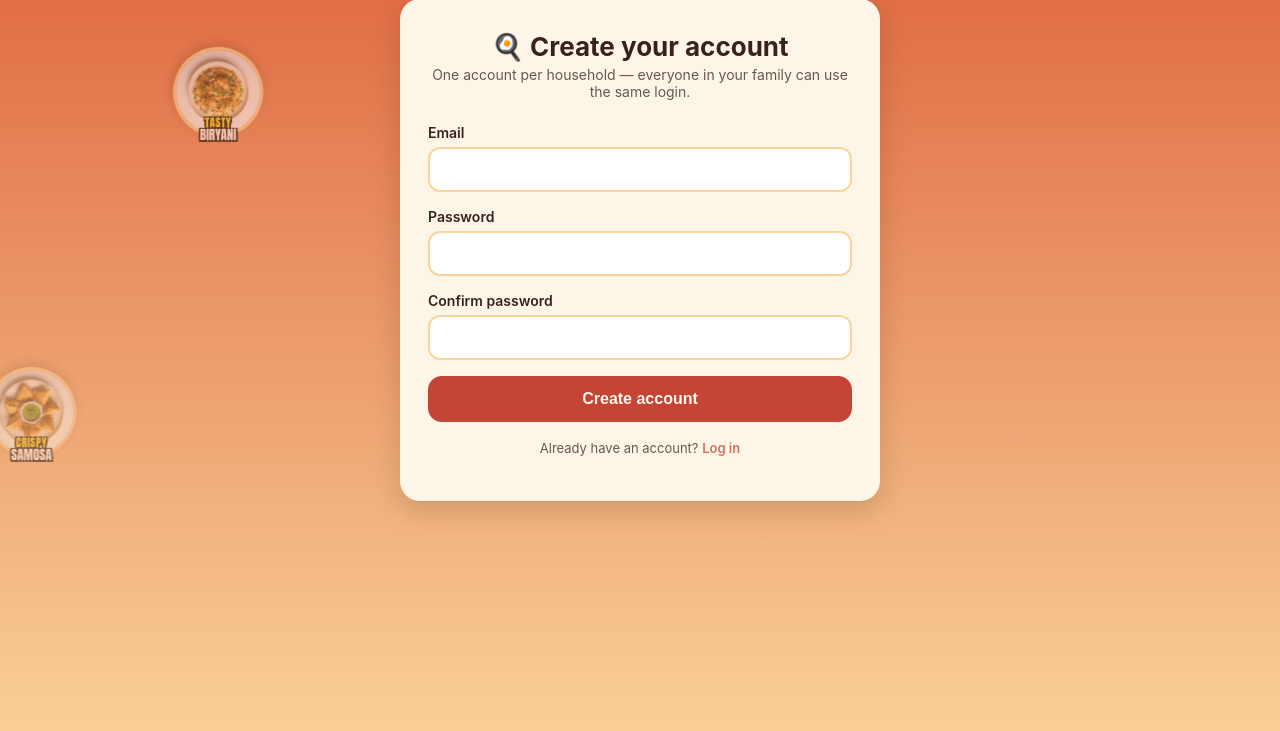
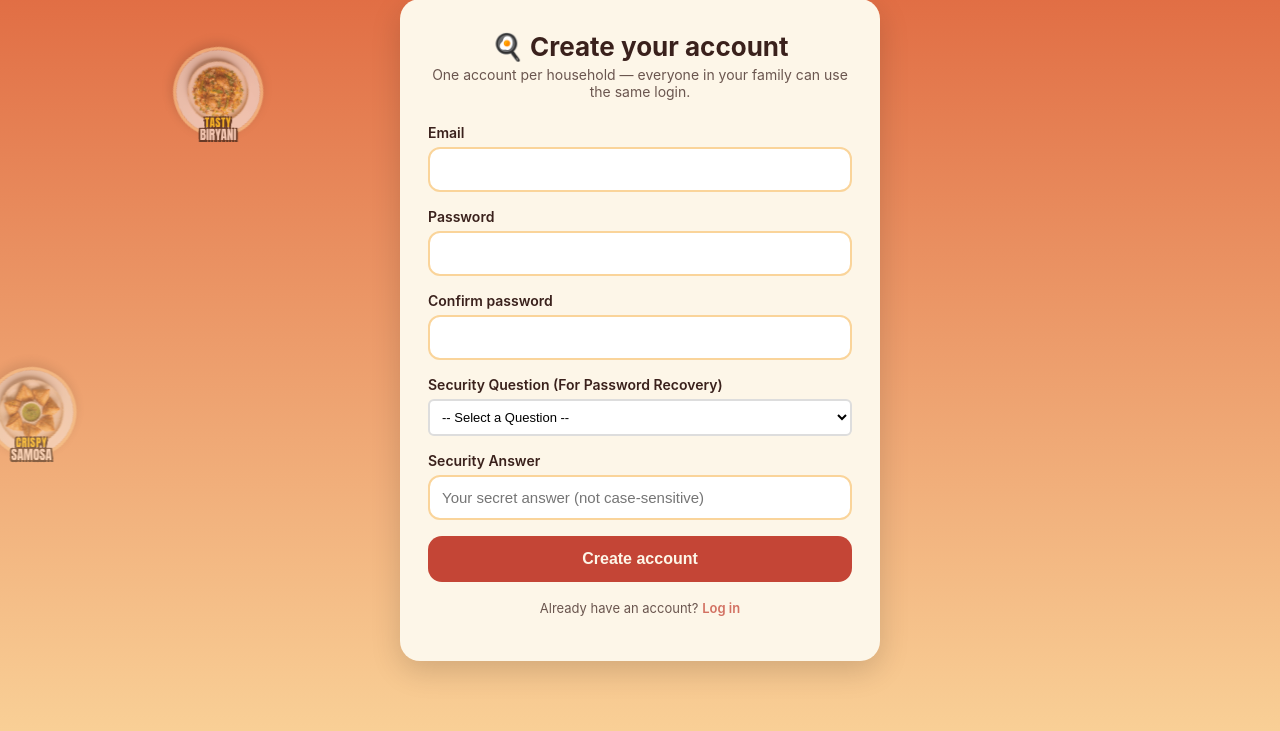
Before and after one commit to kinzafatima110/Chef-Chat, a Flask app: page /signup in a window 1280 px wide. Shown: the part 33-764 px from the top of the page. Run offline with Flask 3, Linux system fonts and the light colour scheme.

Commit message:
Add Forgot Password security recovery and verification options

```diff
--- a/app.py
+++ b/app.py
@@ -1,4 +1,4 @@
-from flask import Flask, redirect, render_template, request, session, url_for
+from flask import Flask, flash, redirect, render_template, request, session, url_for
 
 import suggestions
 from auth import current_user, hash_password, is_valid_email, login_required, verify_password
@@ -32,6 +32,8 @@ def signup():
     email = request.form.get("email", "").strip().lower()
     password = request.form.get("password", "")
     confirm = request.form.get("confirm", "")
+    security_question = request.form.get("security_question", "").strip()
+    security_answer = request.form.get("security_answer", "").strip().lower()
 
     if not is_valid_email(email):
         error = "Enter a valid email address."
@@ -39,6 +41,8 @@ def signup():
         error = "Password must be at least 8 characters."
     elif password != confirm:
         error = "Passwords don't match."
+    elif not security_question or not security_answer:
+        error = "Security question and answer are required for password recovery."
     elif get_user_by_email(email):
         error = "An account with this email already exists."
     else:
@@ -47,7 +51,7 @@ def signup():
     if error:
         return render_template("signup.html", error=error, email=email)
 
-    user = create_user(email, hash_password(password))
+    user = create_user(email, hash_password(password), security_question, security_answer)
     session["user_id"] = user["id"]
     return redirect(url_for("quiz_form"))
 
@@ -71,6 +75,95 @@ def login():
 @app.route("/logout")
 def logout():
     session.clear()
+    return redirect(url_for("login"))
+
+
+@app.route("/forgot_password", methods=["GET", "POST"])
+def forgot_password():
+    if request.method == "GET":
+        return render_template("forgot_password.html", step="email", email="", error=None)
+
+    step = request.form.get("step")
+    email = request.form.get("email", "").strip().lower()
+
+    if step == "verify_email":
+        if not email:
+            return render_template("forgot_password.html", step="email", email="", error="Please enter your email.")
+
+        user = get_user_by_email(email)
+        if not user:
+            return render_template("forgot_password.html", step="email", email=email, error="No account found with this email.")
+
+        # Determine if they have a security question configured
+        has_security_question = bool(user.get("security_question"))
+        return render_template(
+            "forgot_password.html",
+            step="verify",
+            email=email,
+            has_security_question=has_security_question,
+            security_question=user.get("security_question"),
+            error=None
+        )
+
+    elif step == "reset":
+        user = get_user_by_email(email)
+        if not user:
+            return render_template("forgot_password.html", step="email", email="", error="Session expired or invalid user. Please start again.")
+
+        new_password = request.form.get("new_password")
+        confirm_password = request.form.get("confirm_password")
+
+        # Verify identity first
+        has_security_question = bool(user.get("security_question"))
+        verified = False
+
+        if has_security_question:
+            answer = request.form.get("security_answer", "").strip().lower()
+            correct_answer = (user.get("security_answer") or "").strip().lower()
+            if answer and answer == correct_answer:
+                verified = True
+        else:
+            submitted_wa = request.form.get("wa_id", "").strip().replace(" ", "").replace("+", "").replace("-", "")
+            saved_wa = (user.get("wa_id") or "").strip().replace(" ", "").replace("+", "").replace("-", "")
+            if submitted_wa and submitted_wa == saved_wa:
+                verified = True
+
+        if not verified:
+            error_msg = "Incorrect security answer." if has_security_question else "Incorrect registered WhatsApp number."
+            return render_template(
+                "forgot_password.html",
+                step="verify",
+                email=email,
+                has_security_question=has_security_question,
+                security_question=user.get("security_question"),
+                error=error_msg
+            )
+
+        if len(new_password) < 8:
+            return render_template(
+                "forgot_password.html",
+                step="verify",
+                email=email,
+                has_security_question=has_security_question,
+                security_question=user.get("security_question"),
+                error="Password must be at least 8 characters long."
+            )
+
+        if new_password != confirm_password:
+            return render_template(
+                "forgot_password.html",
+                step="verify",
+                email=email,
+                has_security_question=has_security_question,
+                security_question=user.get("security_question"),
+                error="Passwords do not match."
+            )
+
+        # Update user password in DB
+        update_user(user["id"], password_hash=hash_password(new_password))
+        flash("Password reset successfully! Please log in with your new password.")
+        return redirect(url_for("login"))
+
     return redirect(url_for("login"))
 
 
--- a/db.py
+++ b/db.py
@@ -19,6 +19,8 @@ CREATE TABLE IF NOT EXISTS users (
     last_suggested TEXT,
     wa_id TEXT,
     suggestion_seed_offset INTEGER DEFAULT 0,
+    security_question TEXT,
+    security_answer TEXT,
     created_at TEXT NOT NULL
 );
 
@@ -115,6 +117,12 @@ def init_db():
     if "suggestion_seed_offset" not in columns:
         conn.execute("ALTER TABLE users ADD COLUMN suggestion_seed_offset INTEGER DEFAULT 0")
         conn.commit()
+    if "security_question" not in columns:
+        conn.execute("ALTER TABLE users ADD COLUMN security_question TEXT")
+        conn.commit()
+    if "security_answer" not in columns:
+        conn.execute("ALTER TABLE users ADD COLUMN security_answer TEXT")
+        conn.commit()
     conn.close()
 
 
@@ -132,11 +140,11 @@ def get_user_by_email(email):
     return dict(row) if row else None
 
 
-def create_user(email, password_hash):
+def create_user(email, password_hash, security_question=None, security_answer=None):
     conn = get_conn()
     conn.execute(
-        "INSERT INTO users (email, password_hash, created_at) VALUES (?, ?, ?)",
-        (email, password_hash, datetime.utcnow().isoformat()),
+        "INSERT INTO users (email, password_hash, security_question, security_answer, created_at) VALUES (?, ?, ?, ?, ?)",
+        (email.strip().lower(), password_hash, security_question, security_answer, datetime.utcnow().isoformat()),
     )
     conn.commit()
     conn.close()
--- a/templates/signup.html
+++ b/templates/signup.html
@@ -17,6 +17,20 @@
       <label for="confirm">Confirm password</label>
       <input type="password" id="confirm" name="confirm" minlength="8" required>
     </div>
+    <div class="field">
+      <label for="security_question">Security Question (For Password Recovery)</label>
+      <select id="security_question" name="security_question" required style="width: 100%; padding: 8px; border: 2px solid #ddd; border-radius: 6px; background: white; font-size: 13px;">
+        <option value="">-- Select a Question --</option>
+        <option value="What is your favorite home-cooked dish?">What is your favorite home-cooked dish?</option>
+        <option value="What city were you born in?">What city were you born in?</option>
+        <option value="What was the name of your first pet?">What was the name of your first pet?</option>
+        <option value="What is your mother's maiden name?">What is your mother's maiden name?</option>
+      </select>
+    </div>
+    <div class="field">
+      <label for="security_answer">Security Answer</label>
+      <input type="text" id="security_answer" name="security_answer" required placeholder="Your secret answer (not case-sensitive)">
+    </div>
     <button type="submit">Create account</button>
   </form>
   <p class="footline">Already have an account? <a href="/login">Log in</a></p>
```
Also changed, not shown: templates/forgot_password.html (added, +65 -0 lines), templates/login.html (+14 -1 lines).
